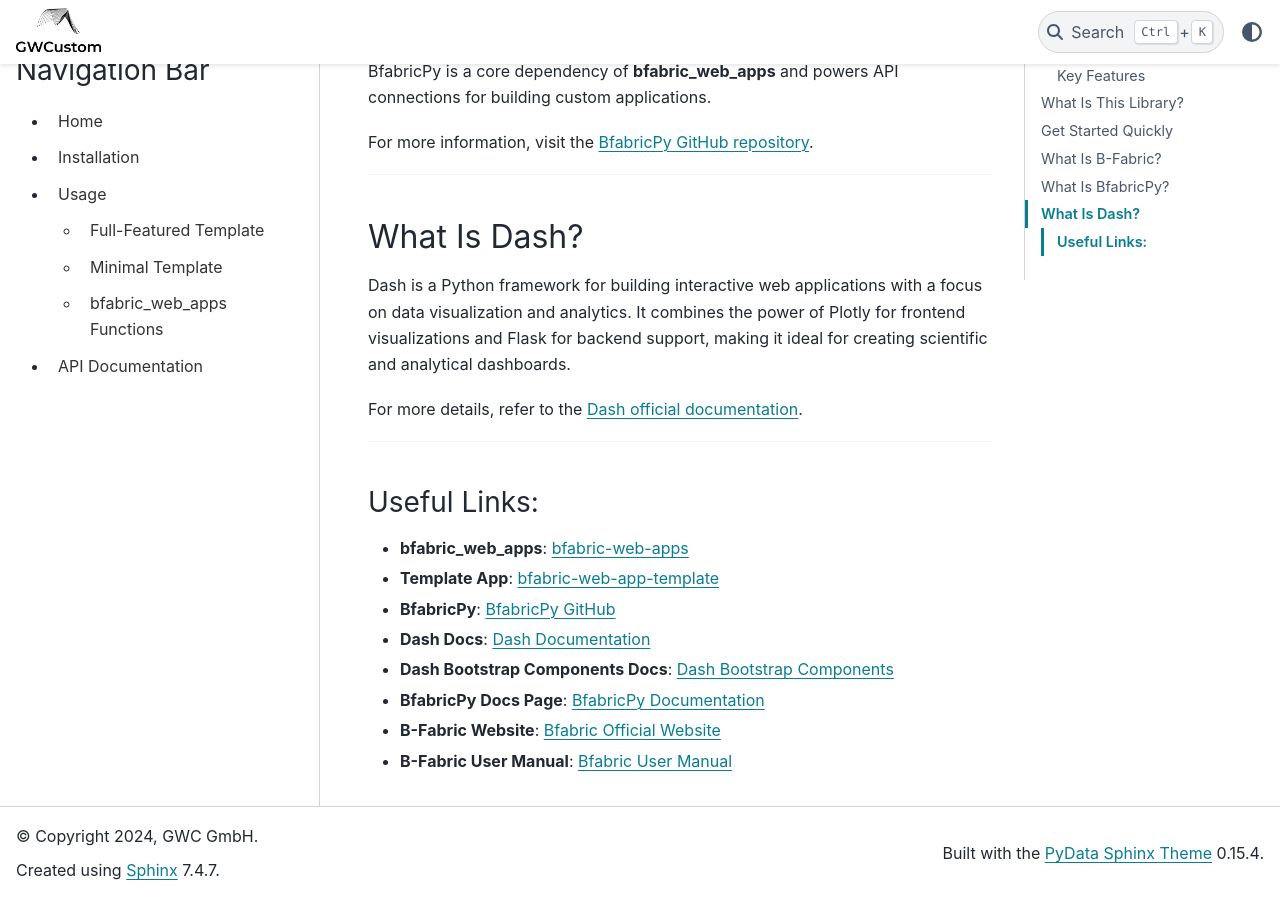
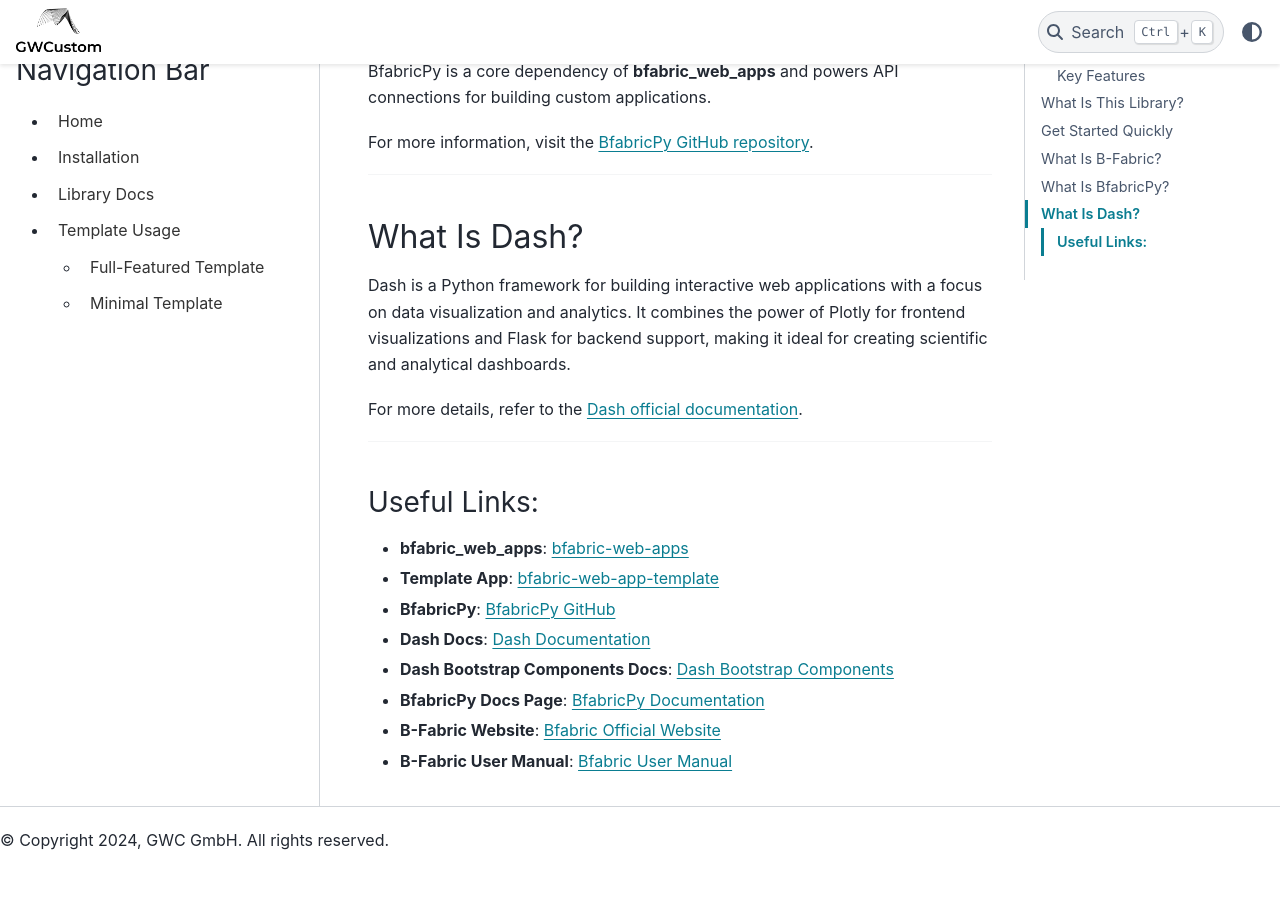
Before and after one commit to GWCustom/bfabric-web-apps, a Sphinx documentation site: the page built from docs/index.md, in a window 1280 px wide and 900 px high, scrolled down 2430 px. Built offline with Sphinx 7.4.7 and the PyData theme 0.15.4, drawn with Linux system fonts in a browser that asks for light colours; after the commit the page ends 3303 px from its top, so only the background shows below that.

```diff
--- a/docs/_templates/custom-quick-links.html
+++ b/docs/_templates/custom-quick-links.html
@@ -3,14 +3,13 @@
   <ul class="sidebar-nav" style="overflow: visible; height: auto; max-height: none;">
     <li><a href="{{ pathto('index') }}">Home</a></li>
     <li><a href="{{ pathto('installation') }}">Installation</a></li>
+    <li><a href="{{ pathto('bfabric_web_apps_functions') }}">Library Docs</a></li>
     <li>
-      <a href="{{ pathto('usage') }}">Usage</a>
+      <a href="{{ pathto('usage') }}">Template Usage</a>
       <ul style="overflow: visible; height: auto; max-height: none;">
         <li><a href="{{ pathto('index_py') }}">Full-Featured Template</a></li>
         <li><a href="{{ pathto('index_basic_py') }}">Minimal Template</a></li>
-        <li><a href="{{ pathto('bfabric_web_apps_functions') }}">bfabric_web_apps Functions</a></li>
       </ul>
     </li>
-    <li><a href="{{ pathto('_source/modules') }}">API Documentation</a></li>
   </ul>
 </div>
--- /dev/null
+++ b/docs/_templates/layout.html
@@ -0,0 +1,15 @@
+{% extends "!layout.html" %}
+
+{% block footer %}
+<footer class="bd-footer">
+  <div class="bd-footer__inner bd-page-width" style="padding: 20px 0;"> <!-- Adjust padding to reduce height -->
+    <div class="footer-items__start">
+      <div class="footer-item">
+        <p class="copyright">
+          © Copyright 2024, GWC GmbH. All rights reserved.
+        </p>
+      </div>
+    </div>
+  </div>
+</footer>
+{% endblock %}
```
